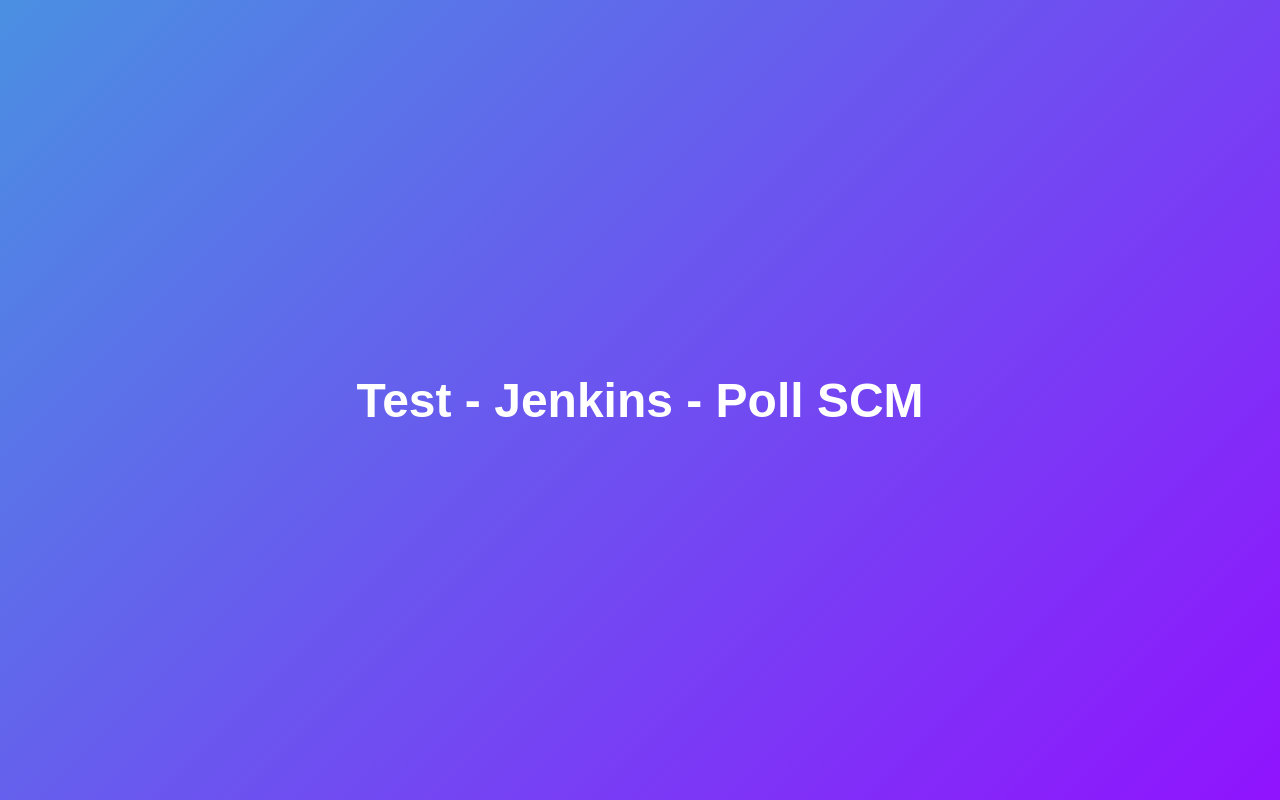
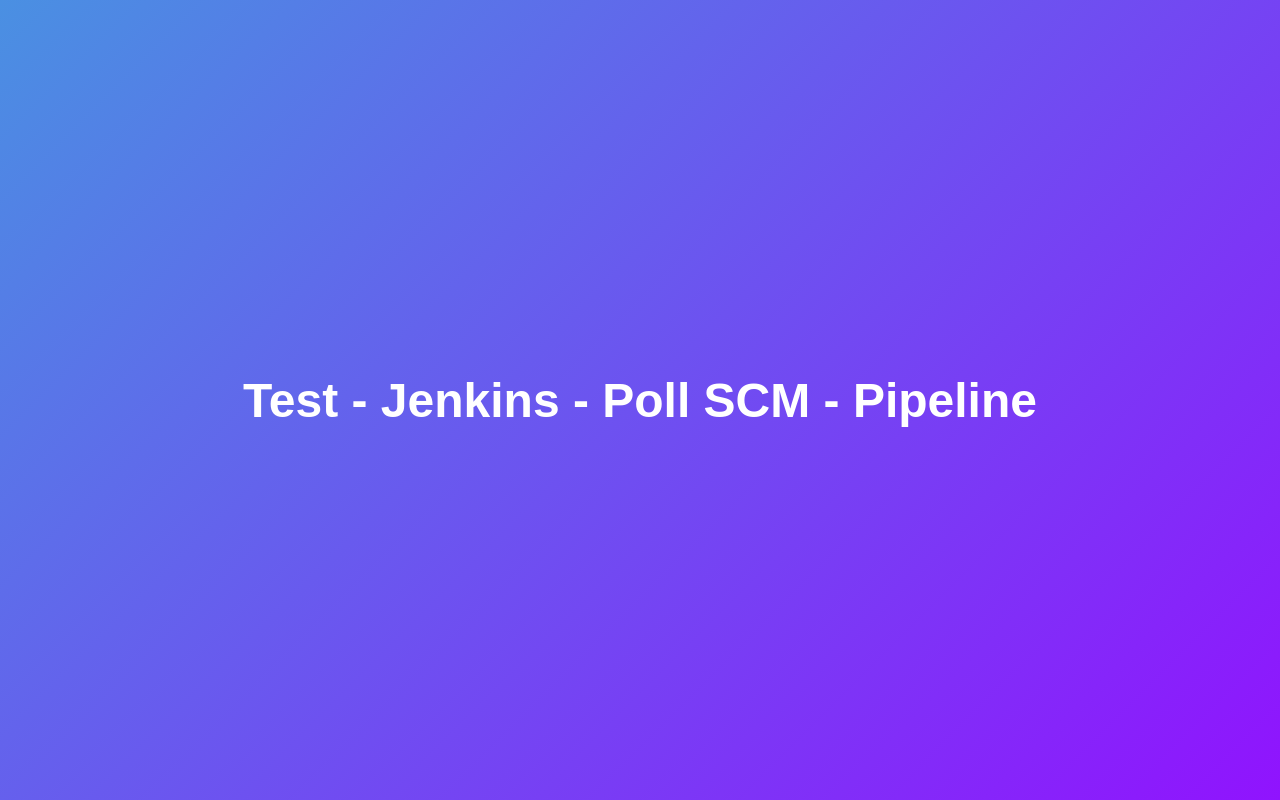
Before and after one commit to akhturtanvir/jenkins-test-app, a plain HTML site: page index.html in a window 1280 px wide. Drawn offline with Linux system fonts and the light colour scheme.

Commit message:
Update index.html

```diff
--- a/index.html
+++ b/index.html
@@ -4,7 +4,7 @@
     <meta charset="UTF-8">
     <meta name="viewport" content="width=device-width, initial-scale=1.0">
     <meta name="description" content="Landing page for App - 1">
-    <title>Test - Jenkins - Poll SCM</title>
+    <title>Test - Jenkins - Poll SCM - Pipeline</title>
     <style>
         body {
             font-family: Arial, sans-serif;
@@ -25,6 +25,6 @@
     </style>
 </head>
 <body>
-    <h1>Test - Jenkins - Poll SCM</h1>
+    <h1>Test - Jenkins - Poll SCM - Pipeline</h1>
 </body>
 </html>
```
